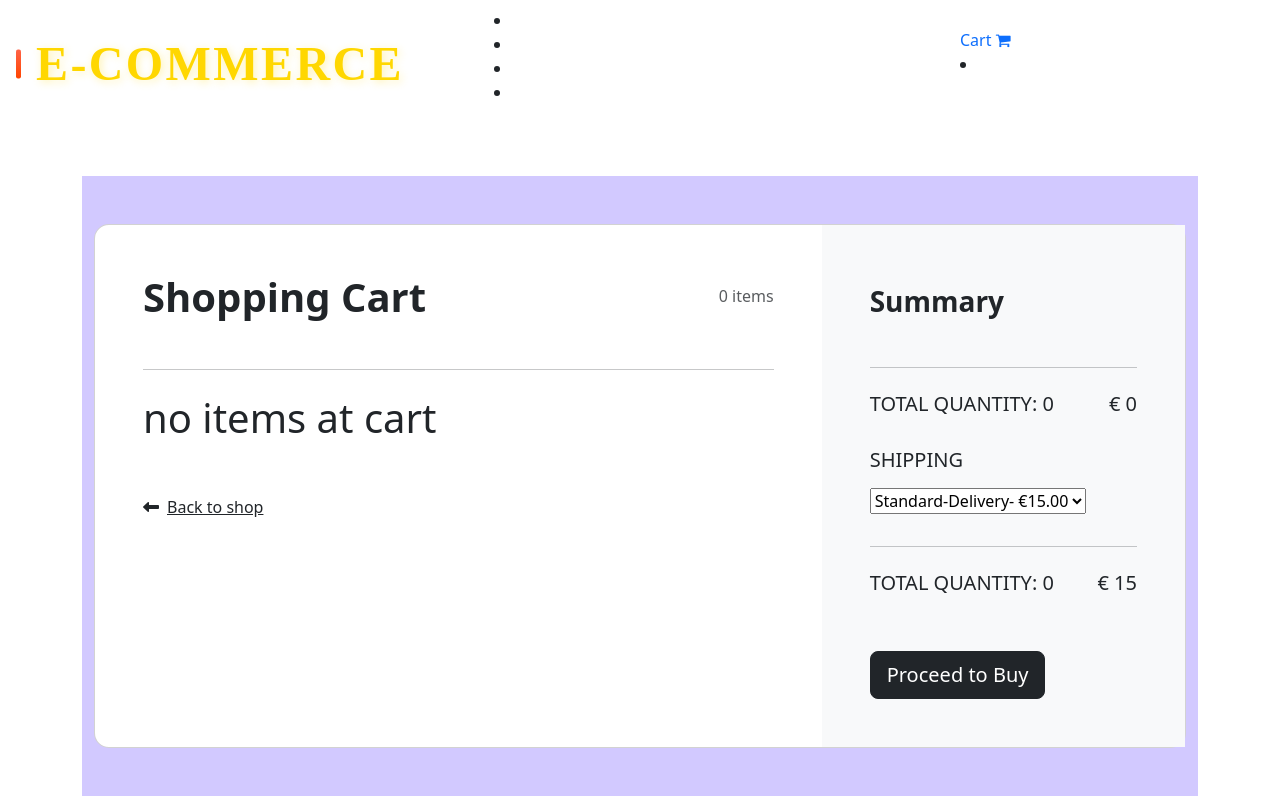
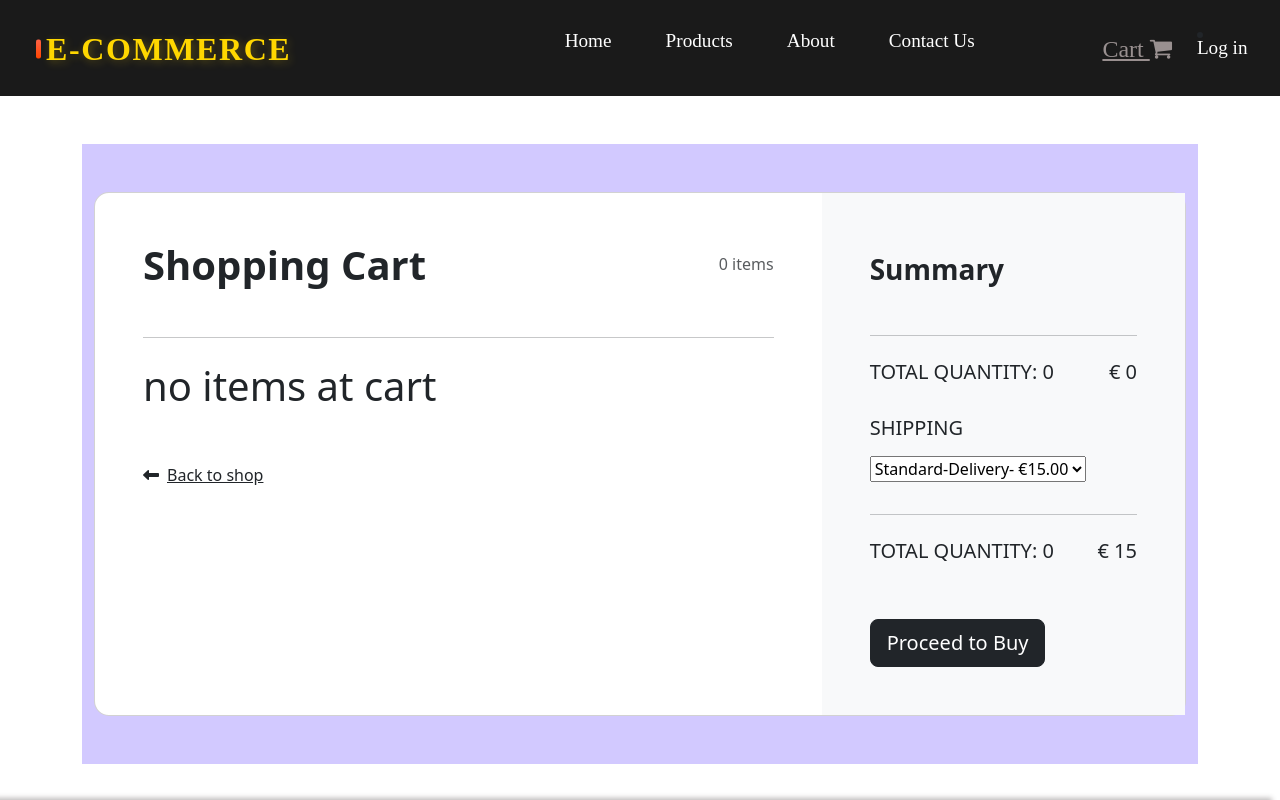
Before and after one commit to ESLAM-MK/E-Commerce-App, an Angular app: page /cart in a window 1280 px wide. Shown: the top 800 px of the page. Built offline with nearby package versions, Linux system fonts and the light colour scheme; no server answers.

Commit message:
Update nav-bar.component.css

```diff
--- a/src/app/Components/defaultComponents/nav-bar/nav-bar.component.css
+++ b/src/app/Components/defaultComponents/nav-bar/nav-bar.component.css
@@ -1,21 +1,53 @@
-.activeRoute{
-  font-weight: bolder;
+.navbar {
+  display: flex;
+  justify-content: space-between;
+  align-items: center;
+  background-color: #1a1a1a;
+  padding: 10px 20px;
+  height: 12vh;
+  font-size: 1.2rem;
+  font-family: "Playwrite DE Grund", cursive;
 }
-a
-{
-  text-decoration: none;
+
+.list{
+  width: 40%;
+}
+ul,.connect{
+  display: flex;
+  align-items: center;
+  justify-content: space-around;
+}
+.connect{
+  width: 15%;
+}
+.connect .cart{
+  font-size: 1.5rem;
+  margin-left: 1rem;
+  color: rgba(214, 200, 200, 0.678);
+}
+.connect li a{
+  transform: translate(0,-15px);
+}
+.navbar-buttons li {
+  list-style: none;
+}
+.navbar-buttons li select, .navbar-buttons li a ,.navbar-buttons li a i{
+  background-color: transparent;
+  border: none;
+  color: white;
 }
 h1 {
   font-family: 'Playfair Display', serif; /* Elegant, high-quality font */
-  font-size: 3rem; /* Larger font size for emphasis */
-  font-weight: 700; /* Bold to stand out */
+  font-size: 2rem; /* Larger font size for emphasis */
+  font-weight: bold; /* Bold to stand out */
   color: #FFD700; /* Golden yellow for a strong contrast */
   letter-spacing: 0.05em; /* Slight spacing between letters */
   text-transform: uppercase; /* Make the text appear more formal */
   margin: 20px 0; /* Control the spacing around the heading */
   text-shadow: 2px 2px 8px rgba(255, 215, 0, 0.3); /* Subtle shadow for depth in a matching color */
   position: relative;
-  padding-left: 20px; /* Create space for the decorative border */
+  padding-left: 10px;
+/* Create space for the decorative border */
 }
 
 h1::before {
```
